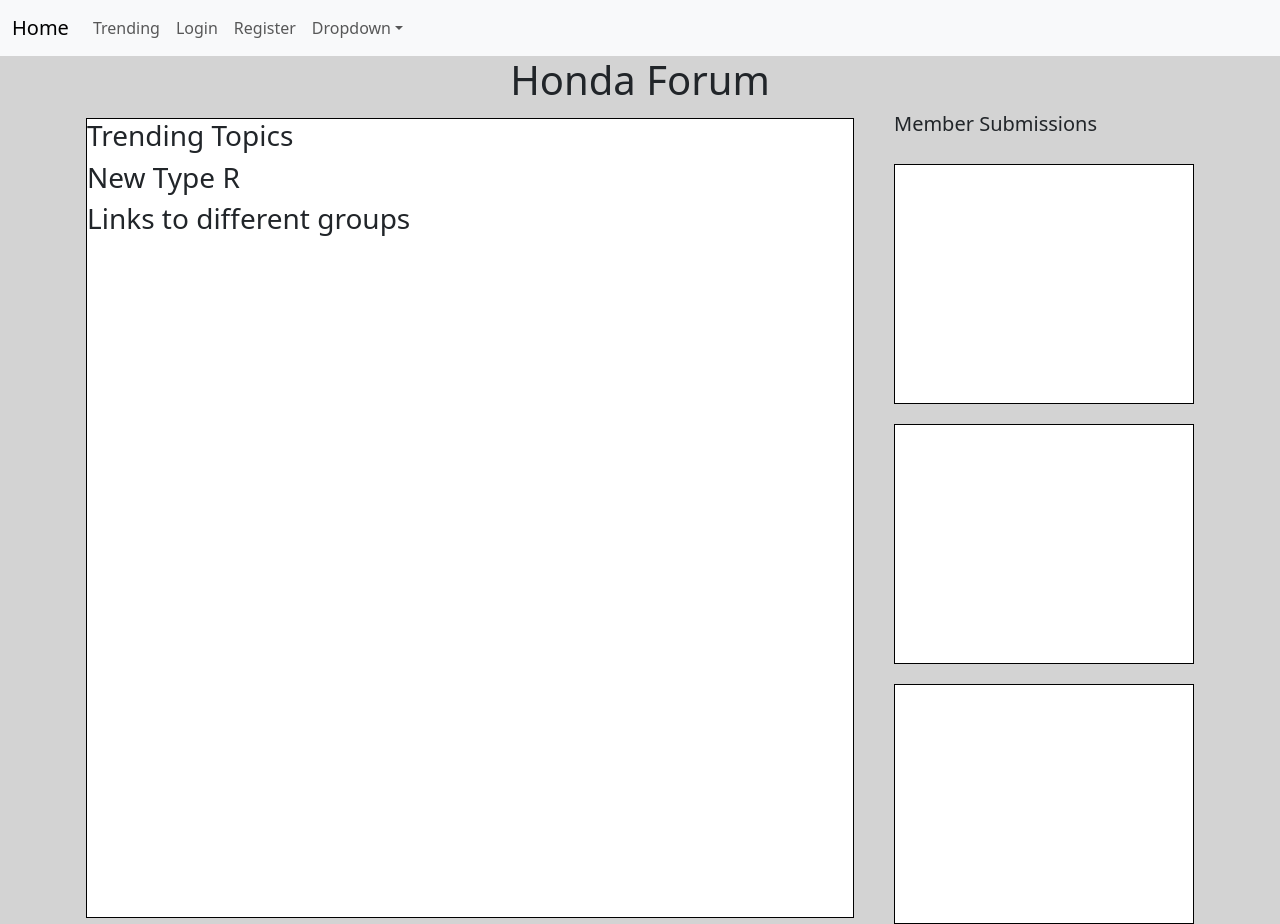
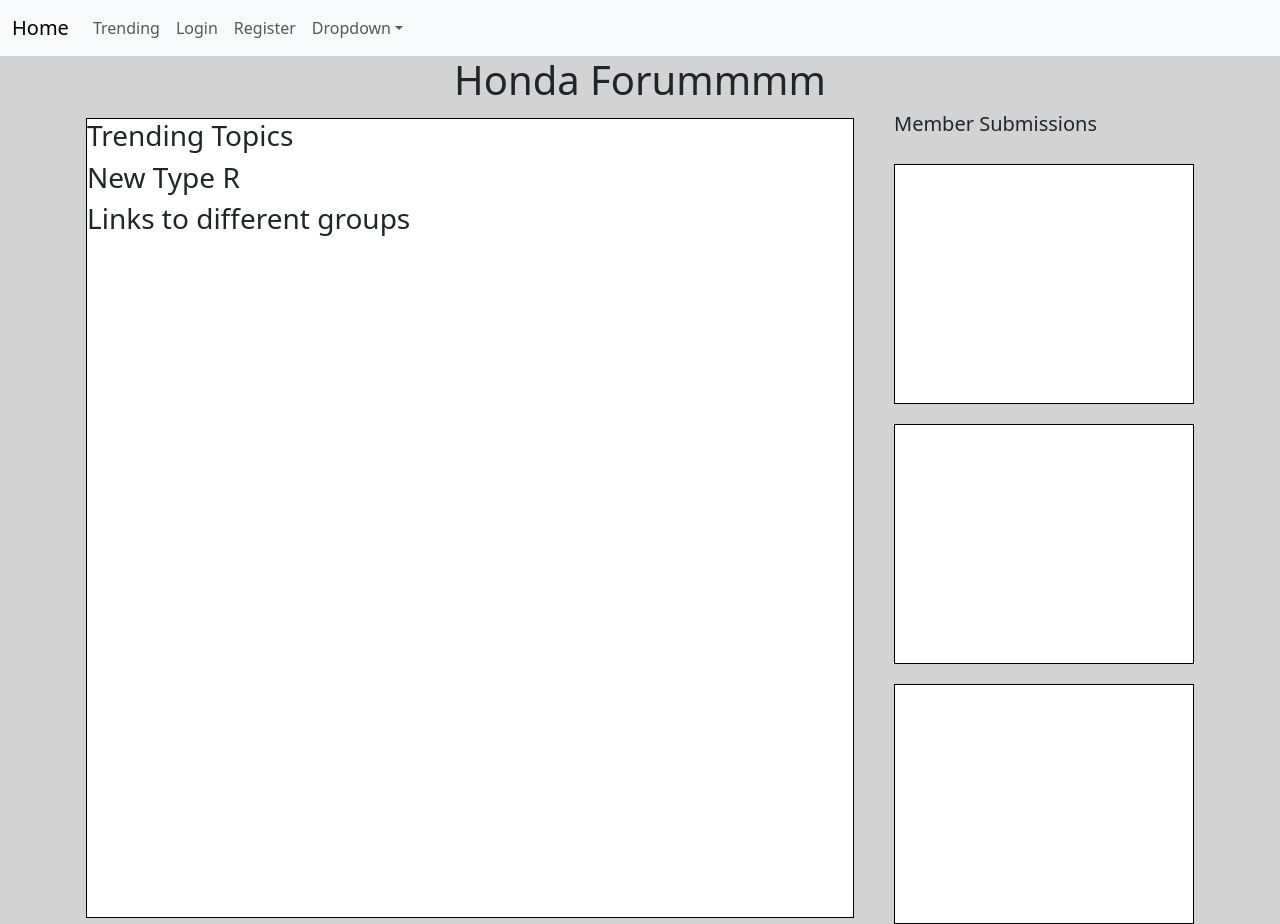
Before and after one commit to colincirian/hondaforum, a React (Create React App) app: page / in a window 1280 px wide. Built offline with nearby package versions, Linux system fonts and the light colour scheme.

Commit message:
new branch

```diff
--- a/package.json
+++ b/package.json
@@ -11,7 +11,7 @@
     "react": "^18.2.0",
     "react-dom": "^18.2.0",
     "react-router-dom": "^5.3.4",
-    "react-scripts": "^2.1.3",
+    "react-scripts": "^5.0.1",
     "web-vitals": "^2.1.4"
   },
   "scripts": {
--- a/src/components/HomePage.js
+++ b/src/components/HomePage.js
@@ -6,7 +6,7 @@
   return (
     <>
       <Navbar />
-      <h1>Honda Forum</h1>
+      <h1>Honda Forummmm</h1>
       <section className="main-body">
         <div className="home-screen">
           <h3>
```
Also changed, not shown: 1 other file (tests, documents, lock files or other folders).
